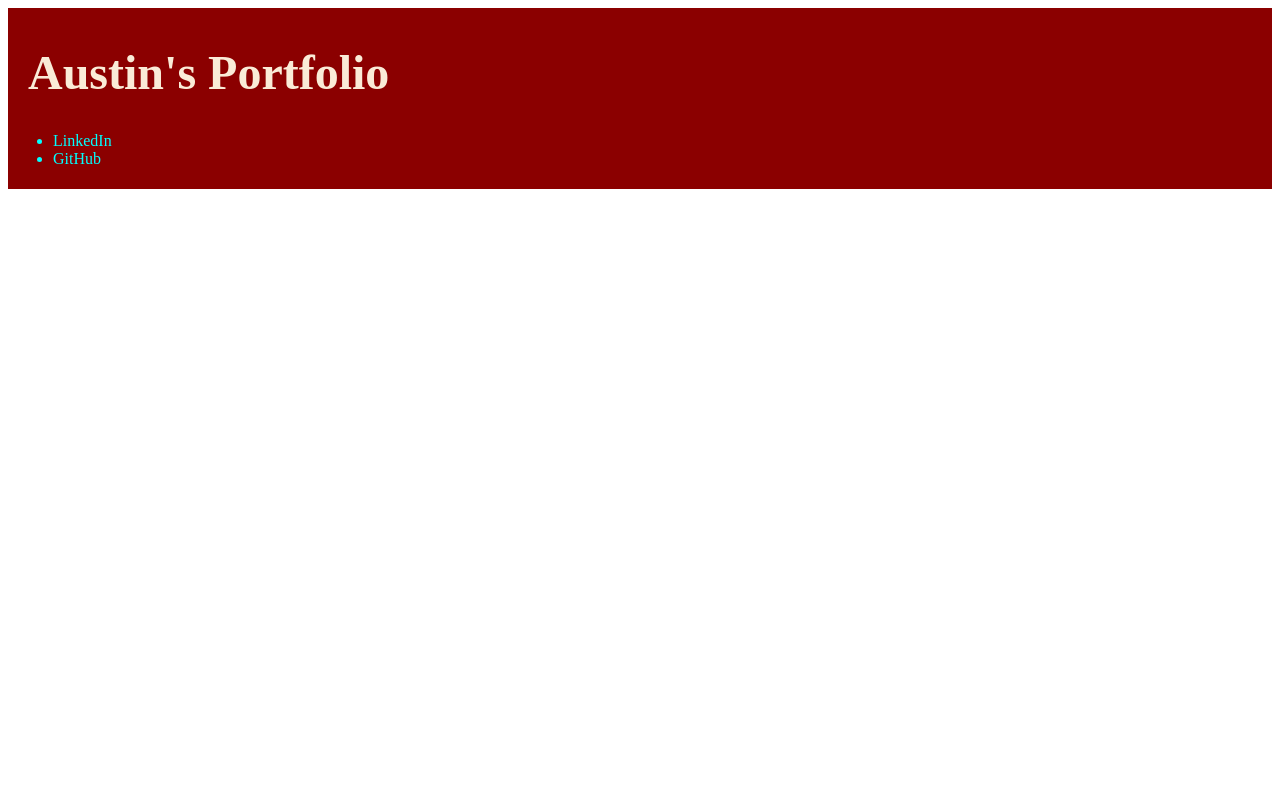
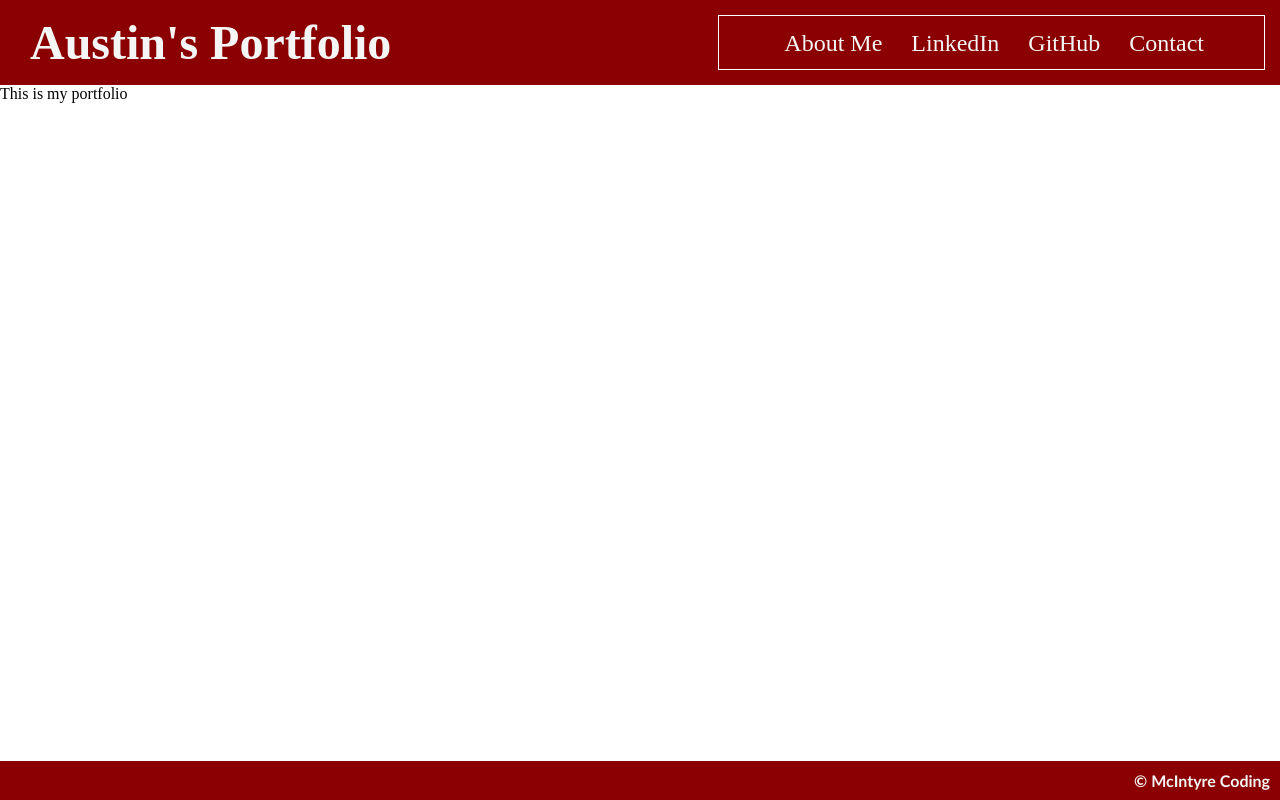
Before and after one commit to aumcintyre/02-Challenge, a plain HTML site: page 02-Challenge/index.html in a window 1280 px wide. Drawn offline with Linux system fonts and the light colour scheme.

Commit message:
Added header/footer

```diff
--- a/02-Challenge/index.html
+++ b/02-Challenge/index.html
@@ -1,34 +1,42 @@
 <!DOCTYPE html>
-<html lang="en">
+<html lang="en-us">
   <head>
     <meta charset="UTF-8">
-    <meta name="viewport" content="width=device-width, initial-scale=1.0">
-    <meta http-equiv="X-UA-Compatible" content="ie=edge">
-    <title>Austin McIntyre's Portfolio</title>
     <link rel="icon" type="image/x-icon" href="https://cdn.shopify.com/s/files/1/1012/9648/files/8391210.gif?3646094131027364212">
     <link rel="stylesheet" href="/Assets/css/style.css">
-
+    <title>Austin McIntyre's Portfolio</title>
   </head>
 
-  <header>
+
+  <body>
+	  <header>
         <h1>Austin's Portfolio</h1>
         <nav>
         <ul>
+            <li href="#">About Me</li>
             <li href="#">LinkedIn</li>
             <li href="#">GitHub</li>
+            <li href="#">Contact</li>
         </ul>
     </nav>
     </header>
 
-  <body>
 
-
-
-
+<div>
+  <p>This is my portfolio</p>
+</div>
 
 
 
 
 
   </body>
+
+  <footer>
+      <h2>
+        &copy; McIntyre Coding
+      </h2>
+
+    </footer>
+
 </html>
--- a/Assets/css/style.css
+++ b/Assets/css/style.css
@@ -1,25 +1,64 @@
+:root {
+    --links: whitesmoke;
+    --banner: darkred;
+
+}
+
 * {
     box-sizing: border-box;
+    margin: 0;
+}
+
+body {
+    display: block;
+
 }
 
 header {
-    padding: 5px;
-    background-color: darkred;
+    padding: 15px;
+    background-color: var(--banner);
     width: 100%;
+    display: block;
 }
 
 header h1 {
     font-size: 48px;
-    color: antiquewhite;
+    color: var(--links);
     padding-left: 15px;
+    display: inline-block;
 }
 
-
-ul {
-
+header nav {
+    float: right;
 }
 
-ul li {
-color: aqua;
+header nav ul {
+    list-style-type: none;
+    border: white 1px solid;
+    padding-bottom: 12px;
+    padding-right: 60px;
+}
 
+header nav ul li {
+    display: inline-block;
+    margin-left: 25px;
+    color: var(--links);
+    font-size: 24px;
+    padding-top: 14px;
 }
+
+footer {
+    padding: 10px;
+    background-color: var(--banner);
+    width: 100%;
+    display: inline-block;
+    position: absolute;
+    bottom: 0;
+}
+
+footer h2 {
+    font-size: 16px;
+    font-family: 'Trebuchet MS', 'Lucida Sans Unicode', 'Lucida Grande', 'Lucida Sans', Arial, sans-serif;
+    text-align: right;
+    color: var(--links);
+}
```
